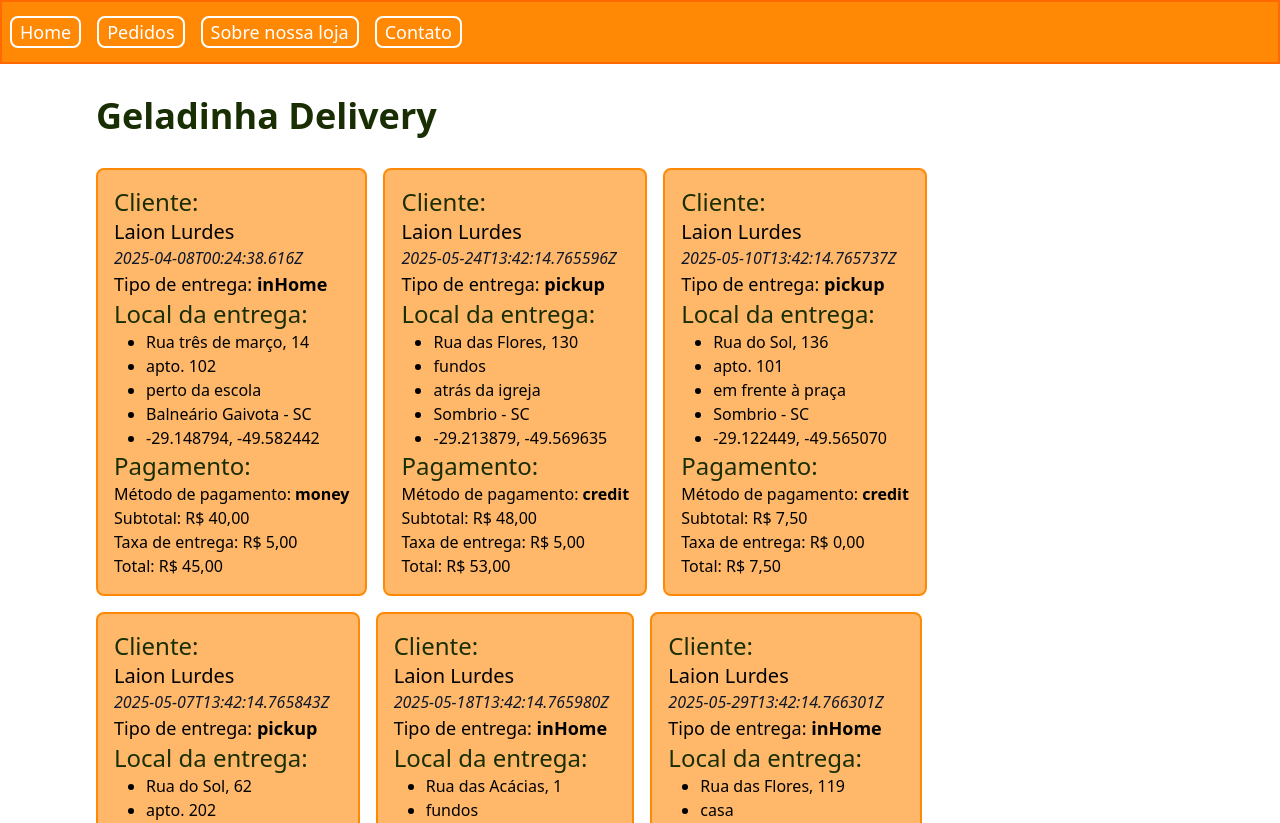
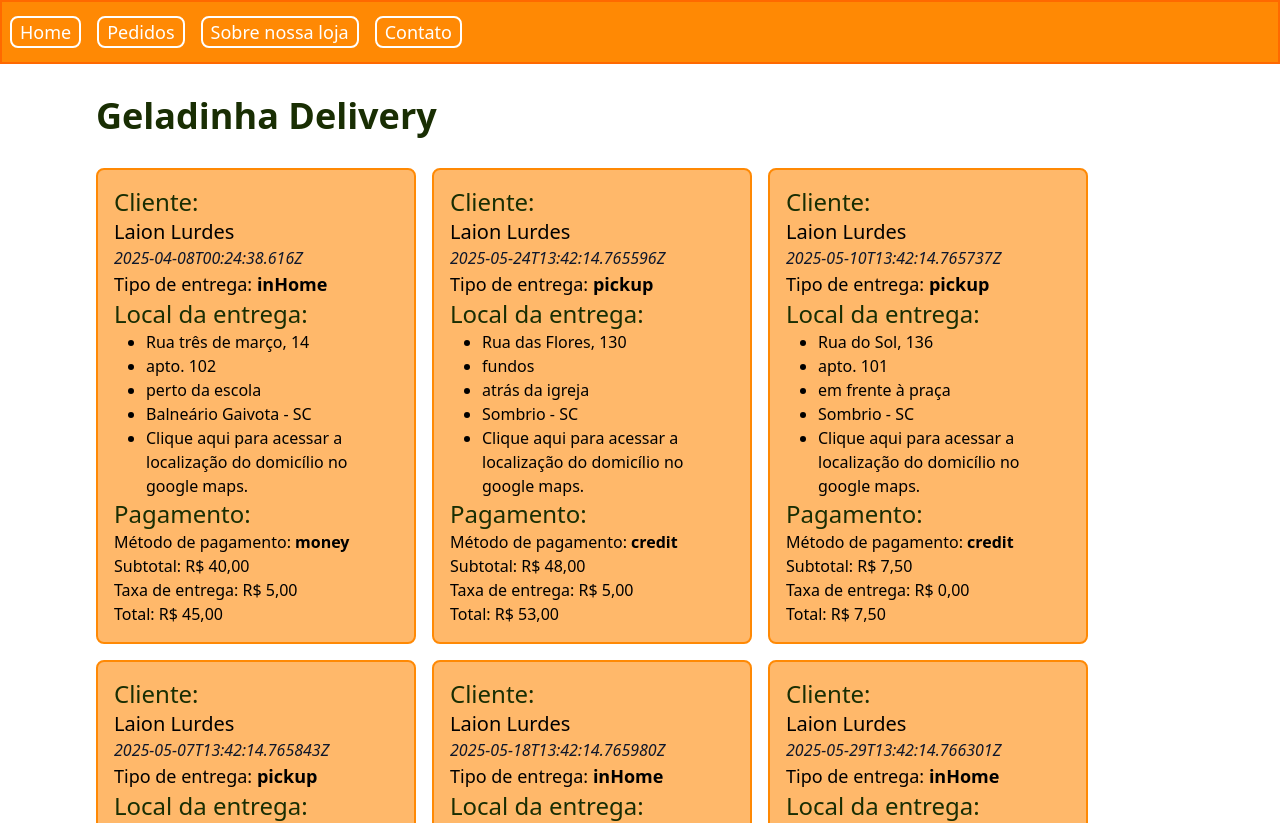
Before and after one commit to swtz/geladinha-delivery, a React (Vite) app: page / in a window 1280 px wide. Shown: the top 823 px of the page. Built offline with nearby package versions, Linux system fonts and the light colour scheme.

Commit message:
Updated DeliveryCard max-width css property.

```diff
--- a/src/components/AddressCard/index.tsx
+++ b/src/components/AddressCard/index.tsx
@@ -16,13 +16,12 @@ export function AddressCard({ address }: AddressCardProps) {
         <li>{`${address[0].city} - ${address[0].stateCode}`}</li>
         <li>
           <a
-            href={`https://maps.google.com.br/maps?q=
-              ${address[0].location.split(",")[0]}
-              %2C
-              ${address[0].location.split(",")[1]}`}
+            href={`https://maps.google.com.br/maps?q=${
+              address[0].location.split(",")[0]
+            }%2C${address[0].location.split(",")[1]}`}
             target="_blank"
           >
-            {`${address[0].location}`}
+            {`Clique aqui para acessar a localização do domicílio no google maps.`}
           </a>
         </li>
       </ul>
--- a/src/components/DeliveryCard/index.tsx
+++ b/src/components/DeliveryCard/index.tsx
@@ -14,7 +14,7 @@ export function DeliveryCard({ delivery, customer }: DeliveryCardProps) {
   return (
     <div
       className={clsx(
-        "max-w-sm p-4",
+        "max-w-xs p-4",
         "bg-orange-300 text-black",
         "rounded-lg",
         "border-2 border-orange-400",
```
